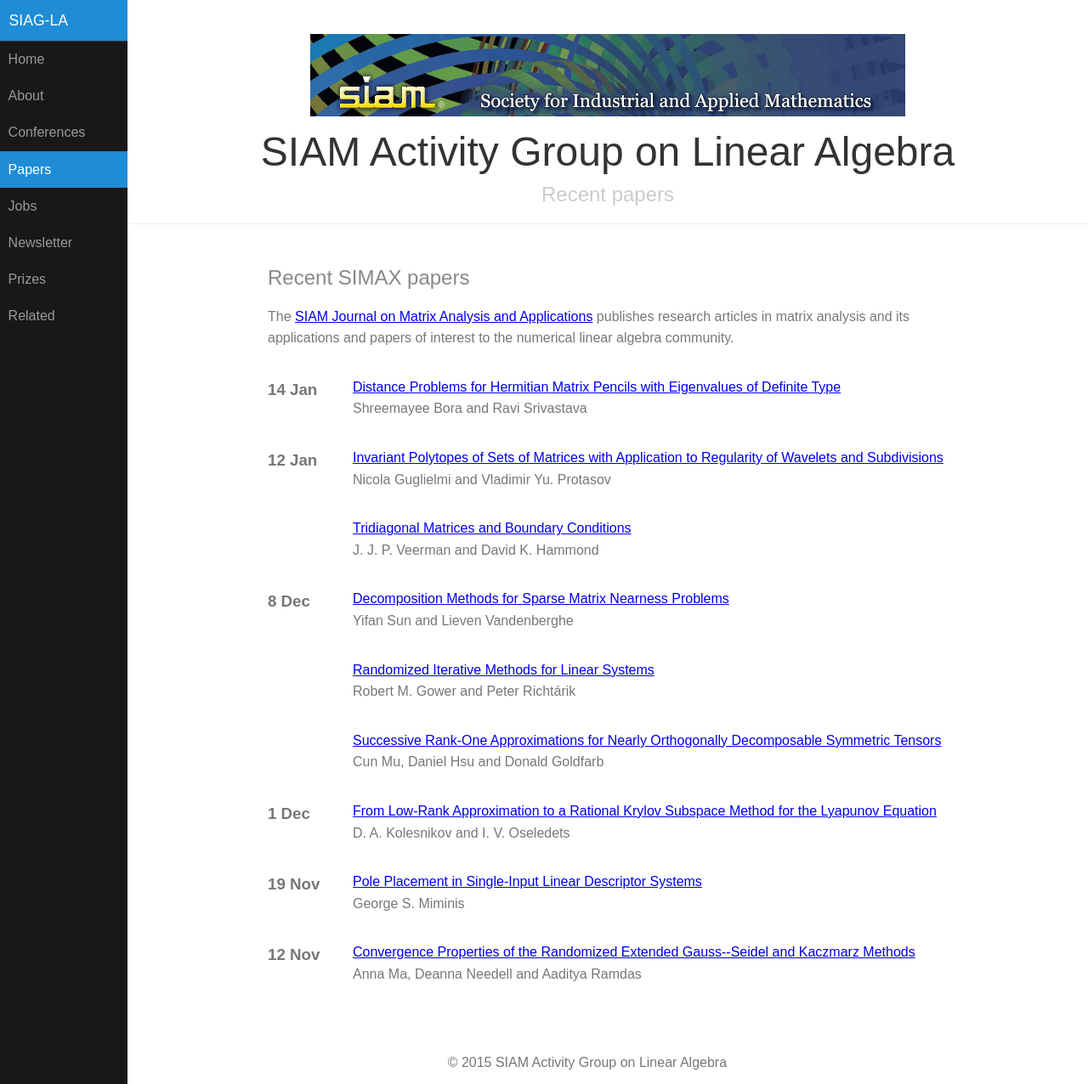
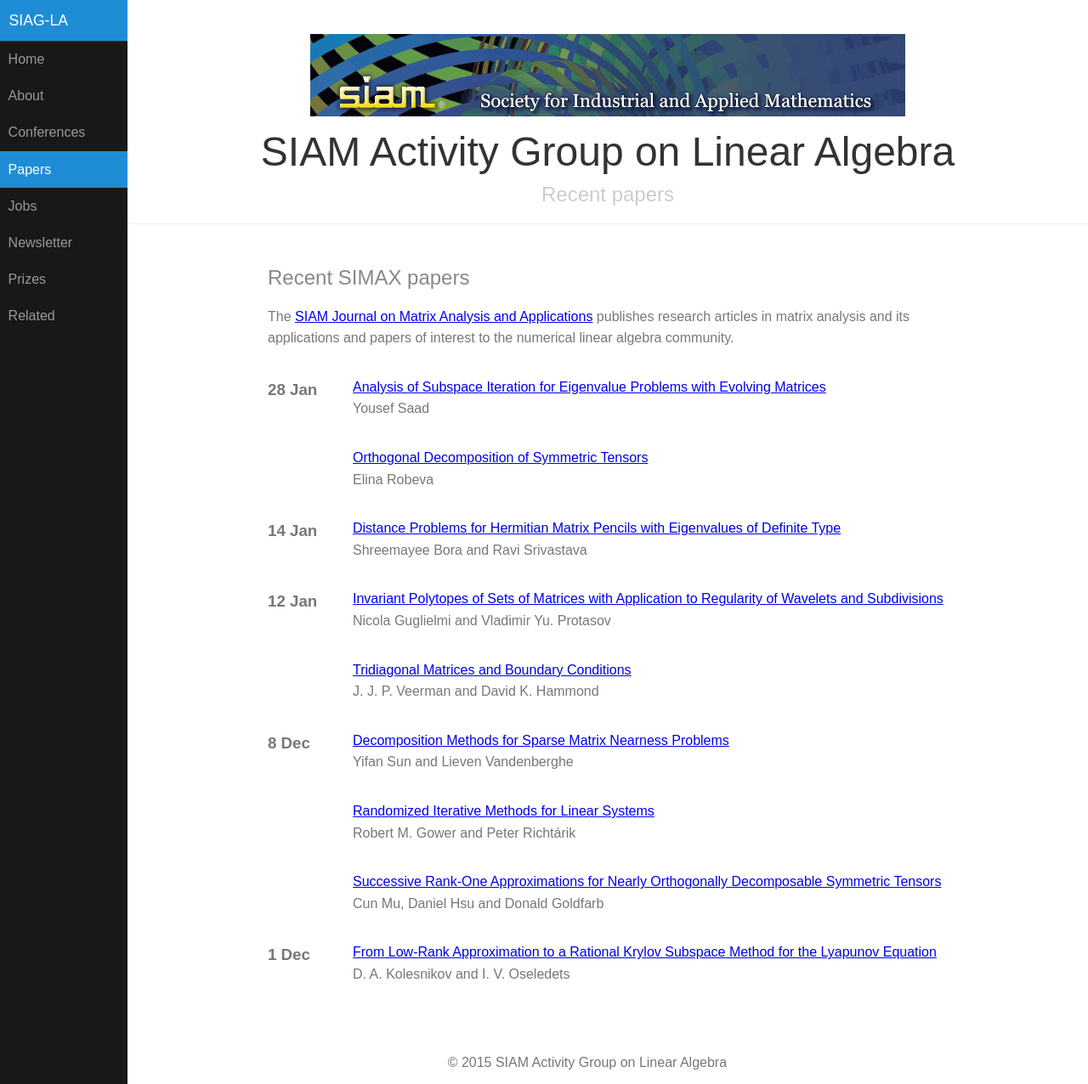
Before and after one commit to dbindel/siagla, a Jekyll site: the page built from simax.html, in a window 1280 px wide and 1276 px high. Shown: the whole window at 85% size. Built offline with Jekyll 4.4.1, drawn with Linux system fonts in a browser that asks for light colours.

Commit message:
Automated updates to simax.yml

```diff
--- a/_data/simax.yml
+++ b/_data/simax.yml
@@ -1348,3 +1348,19 @@
   title: Distance Problems for Hermitian Matrix Pencils with Eigenvalues of Definite
     Type
   volume: '37'
+- authors: Elina Robeva
+  date: '2016-01-28T08:00:00Z'
+  doi: doi:10.1137/140989340
+  link: http://epubs.siam.org/doi/abs/10.1137/140989340?ai=s7&mi=3ezuvv&af=R
+  pp_end: '102'
+  pp_start: '86'
+  title: Orthogonal Decomposition of Symmetric Tensors
+  volume: '37'
+- authors: Yousef Saad
+  date: '2016-01-28T08:00:00Z'
+  doi: doi:10.1137/141002037
+  link: http://epubs.siam.org/doi/abs/10.1137/141002037?ai=s7&mi=3ezuvv&af=R
+  pp_end: '122'
+  pp_start: '103'
+  title: Analysis of Subspace Iteration for Eigenvalue Problems with Evolving Matrices
+  volume: '37'
```
